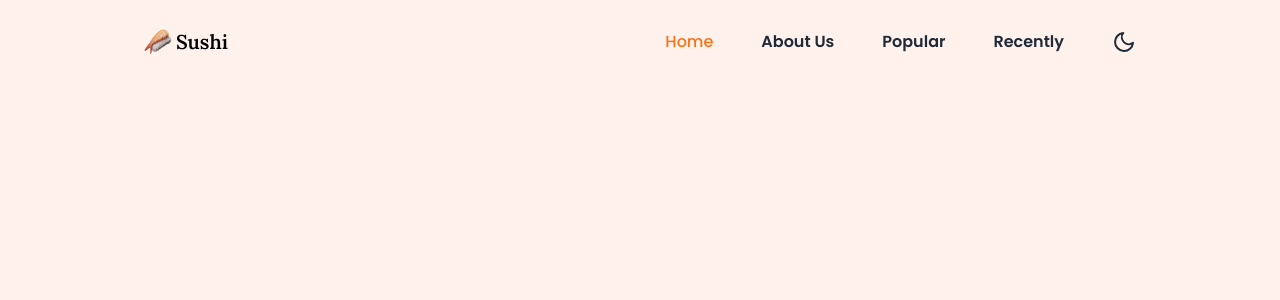
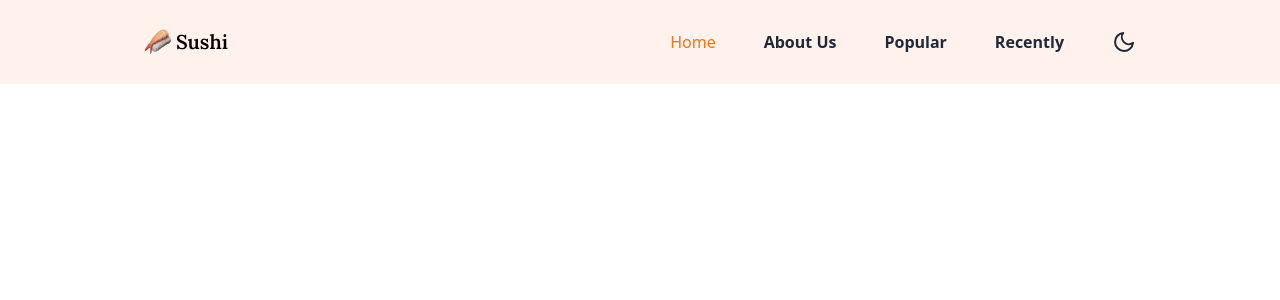
Before and after one commit to coder-kaleb/sushi, a Next.js app: page / in a window 1280 px wide. Shown: the top 300 px of the page. Built offline with nearby package versions, Linux system fonts and the light colour scheme.

Commit message:
fonts file created

```diff
--- a/app/components/Header.tsx
+++ b/app/components/Header.tsx
@@ -1,14 +1,9 @@
 import { FiMoon } from "react-icons/fi";
 import { HiOutlineSquares2X2 } from "react-icons/hi2";
-import { Lora, Poppins } from "@next/font/google";
-const lora = Lora({ subsets: ["latin"], variable: "--font-lora" });
-const poppins = Poppins({
-  subsets: ["latin"],
-  weight: ["100", "200", "300", "400", "500", "600", "700", "800", "900"],
-});
+import { lora } from "../fonts";
 export default function Header() {
   return (
-    <header className="py-7">
+    <header className="z-50 py-7">
       <nav className="flex items-center justify-between">
         <div
           className={`text-md flex text-xl font-semibold transition duration-500 hover:text-orange-500  ${lora.className} gap-1`}
--- /dev/null
+++ b/app/components/Hero.tsx
@@ -0,0 +1,22 @@
+export default function Hero() {
+  return (
+    <section>
+      <div>
+        <h1>
+          <span>Enjoy Delicious span</span>
+          <span>
+            <img src="home-sushi-title.png" alt="sushi-img" /> sushi food
+          </span>
+        </h1>
+        <p>
+          Enjoy a good dinner with the best dishes in the restaurant and improve
+          your day.
+        </p>
+        <div>
+          <button>order now</button>
+        </div>
+      </div>
+      <div></div>
+    </section>
+  );
+}
--- /dev/null
+++ b/app/fonts.ts
@@ -0,0 +1,7 @@
+import { Lora, Poppins } from "next/font/google";
+
+export const lora = Lora({ subsets: ["latin"], variable: "--font-lora" });
+export const poppins = Poppins({
+  subsets: ["latin"],
+  weight: ["100", "200", "300", "400", "500", "600", "700", "800", "900"],
+});
--- a/app/layout.tsx
+++ b/app/layout.tsx
@@ -20,7 +20,7 @@ export default function RootLayout({
 }>) {
   return (
     <html lang="en">
-      <body className={poppins.className}>{children}</body>
+      <body>{children}</body>
     </html>
   );
 }
--- a/app/page.tsx
+++ b/app/page.tsx
@@ -2,9 +2,7 @@ import Header from "./components/Header";
 
 export default function Home() {
   return (
-    <main
-      className={`min-h-screen bg-[#FFF1EB]  px-4 sm:px-12 md:px-16 lg:px-36`}
-    >
+    <main className={` bg-[#FFF1EB]  px-4 sm:px-12 md:px-16 lg:px-36`}>
       <Header />
     </main>
   );
--- a/package.json
+++ b/package.json
@@ -9,7 +9,6 @@
     "lint": "next lint"
   },
   "dependencies": {
-    "@next/font": "^14.1.0",
     "next": "14.1.0",
     "react": "^18",
     "react-dom": "^18",
```
Also changed, not shown: 1 other file (tests, documents, lock files or other folders).
